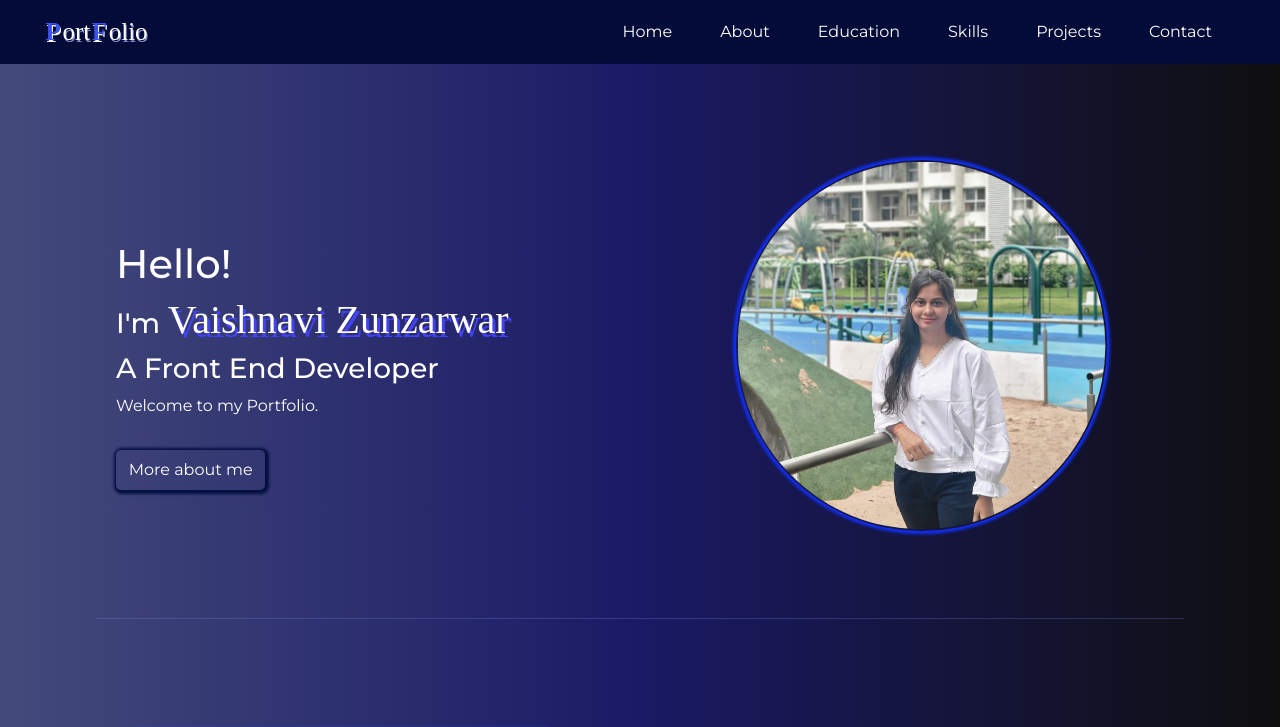
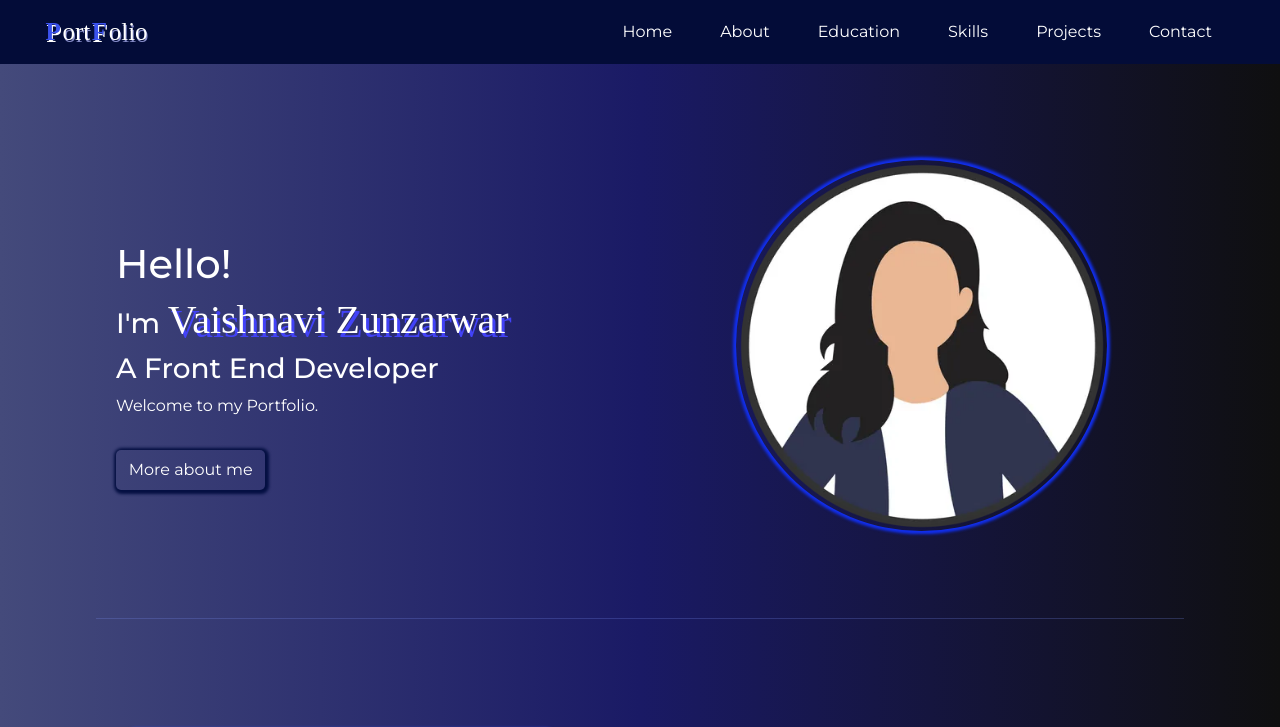
Before and after one commit to vaishnavizunzarwar/Web-Development-Projects, a plain HTML site: page Personal Portfolio/index.html in a window 1280 px wide. Shown: the top 727 px of the page. Drawn offline with nearby package versions, Linux system fonts and the light colour scheme; a web font is replaced by a local one.

Commit message:
Update index.html

```diff
--- a/Personal Portfolio/index.html
+++ b/Personal Portfolio/index.html
@@ -58,7 +58,7 @@
                     <a href="#about"><button>More about me</button></a>
                 </div>
                 <div class="image col-lg-6 col-md-12">
-                    <img src="images/profile pic.jpeg">
+                    <img src="images/profile-pic.webp">
                 </div>
             </div>
         </div>
```
